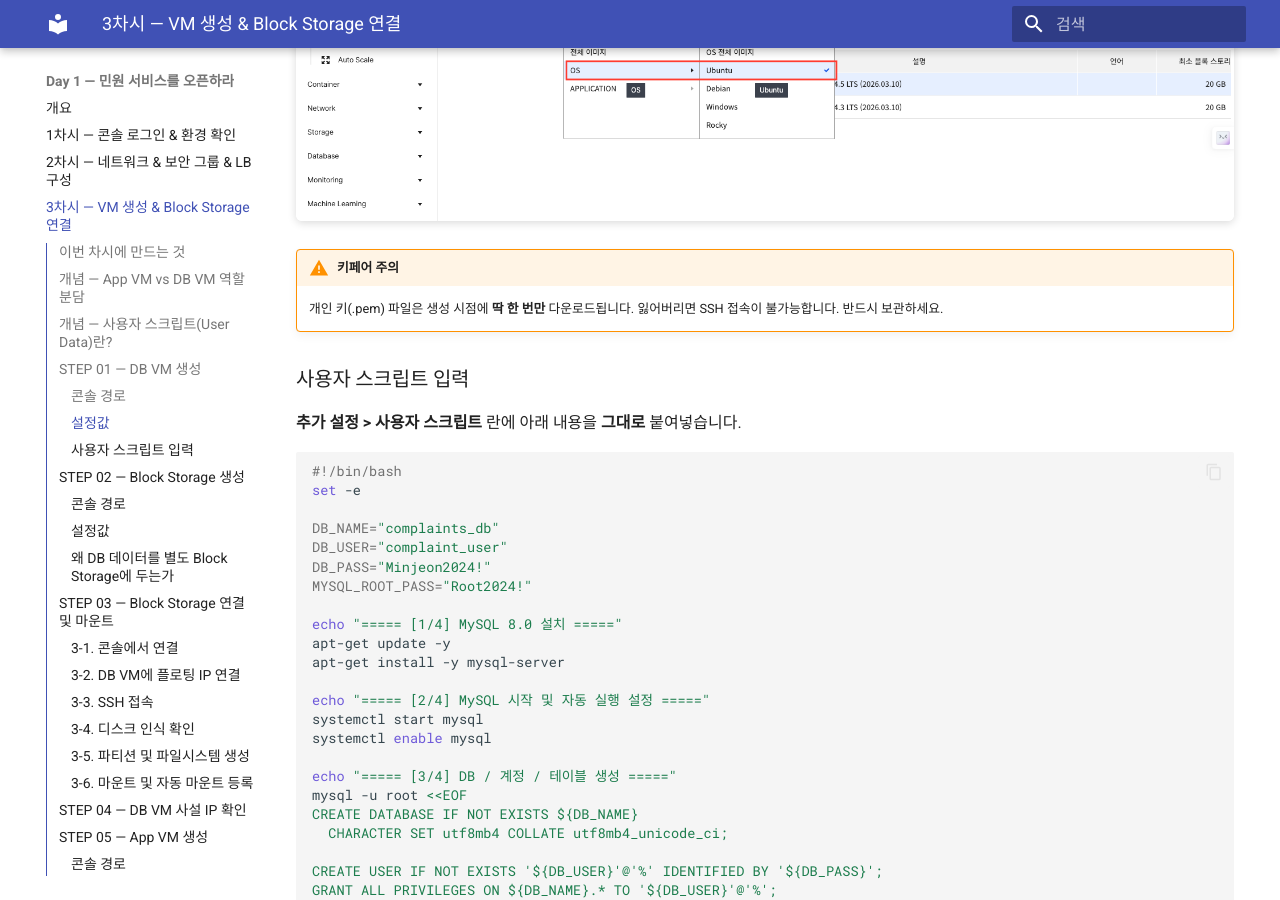
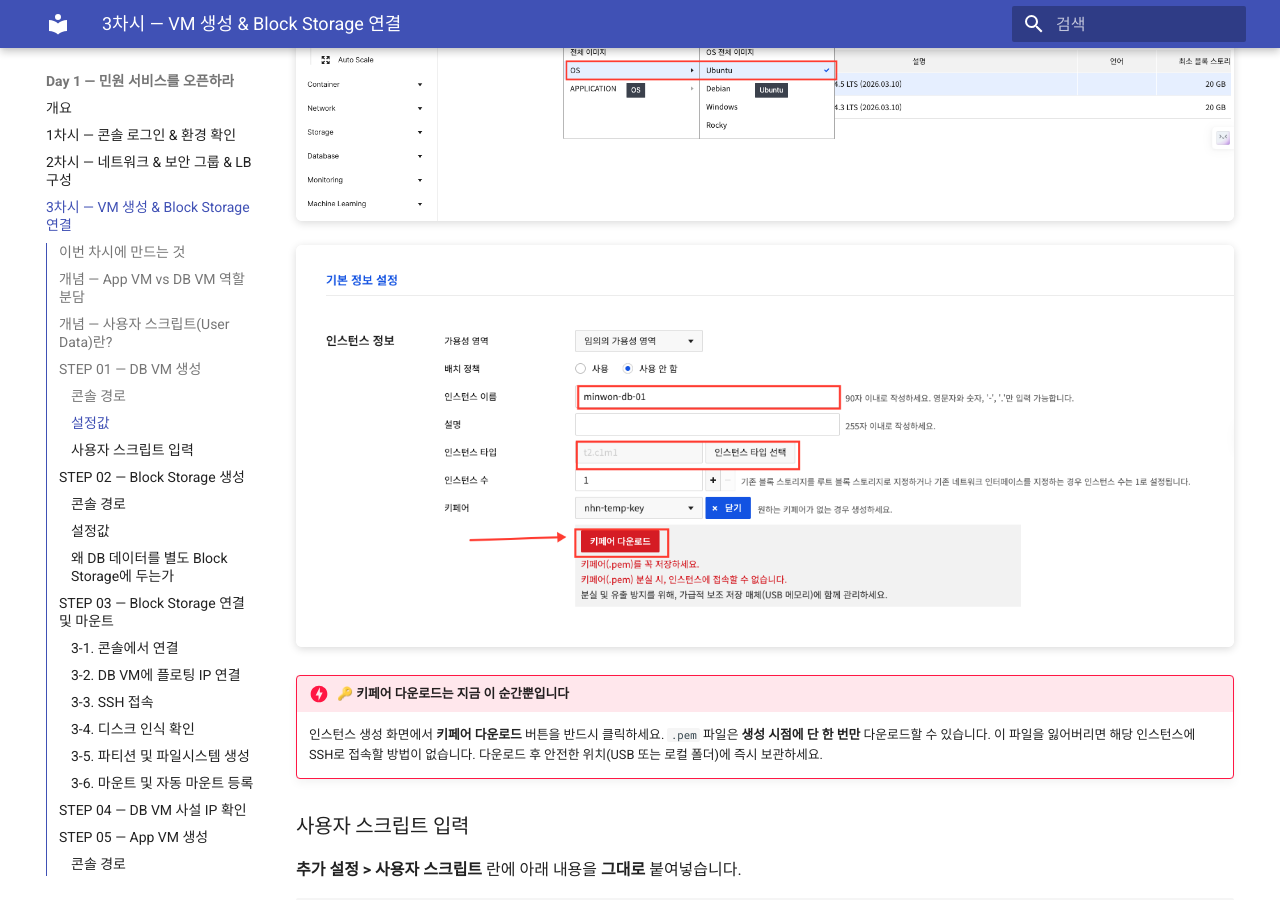
Before and after one commit to skilleat-labs/cloud-native-minwon-lab, an MkDocs documentation site: the page built from docs/day1/session3.md, in a window 1280 px wide and 900 px high, scrolled down 2698 px. Built offline with MkDocs 1.6.1 and Material for MkDocs 9.7.7, drawn with Linux system fonts in a browser that asks for light colours.

Commit message:
day1/session3: 키페어 다운로드 캡처 추가 및 danger 강조
Co-Authored-By: Claude Sonnet 4.6 <noreply@anthropic.com>

```diff
--- a/docs/day1/session3.md
+++ b/docs/day1/session3.md
@@ -78,9 +78,13 @@ Compute > Instance > 인스턴스 생성
 
 ![인스턴스 이미지 선택 화면](./images/3-1-instance-image-select.png)
 
-!!! warning "키페어 주의"
-    개인 키(.pem) 파일은 생성 시점에 **딱 한 번만** 다운로드됩니다.
-    잃어버리면 SSH 접속이 불가능합니다. 반드시 보관하세요.
+![인스턴스 기본 정보 설정 및 키페어 다운로드](./images/3-2-instance-keypair-download.png)
+
+!!! danger "🔑 키페어 다운로드는 지금 이 순간뿐입니다"
+    인스턴스 생성 화면에서 **키페어 다운로드** 버튼을 반드시 클릭하세요.
+    `.pem` 파일은 **생성 시점에 단 한 번만** 다운로드할 수 있습니다.
+    이 파일을 잃어버리면 해당 인스턴스에 SSH로 접속할 방법이 없습니다.
+    다운로드 후 안전한 위치(USB 또는 로컬 폴더)에 즉시 보관하세요.
 
 ### 사용자 스크립트 입력
 
```
Also changed, not shown: docs/day1/images/3-2-instance-keypair-download.png (added).
